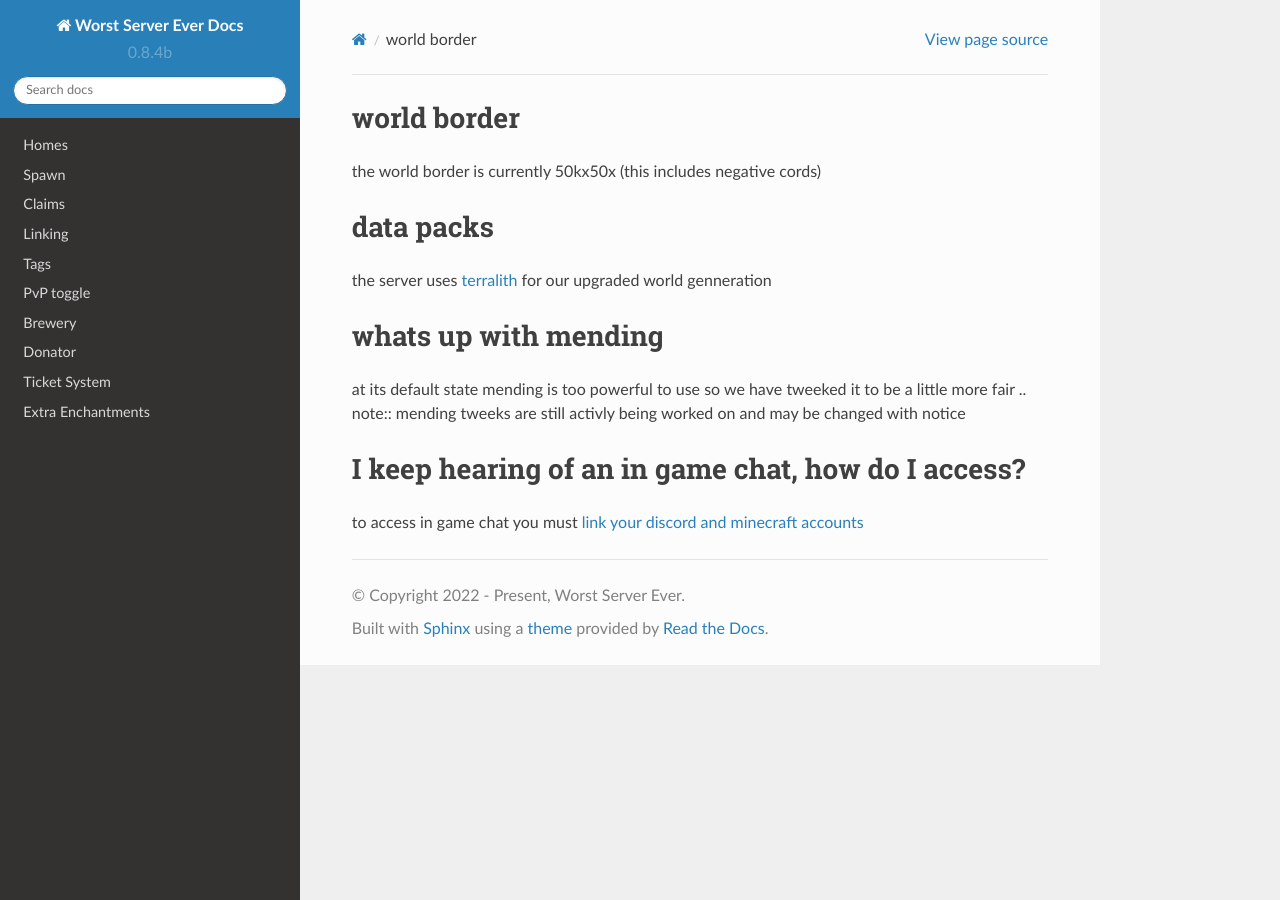
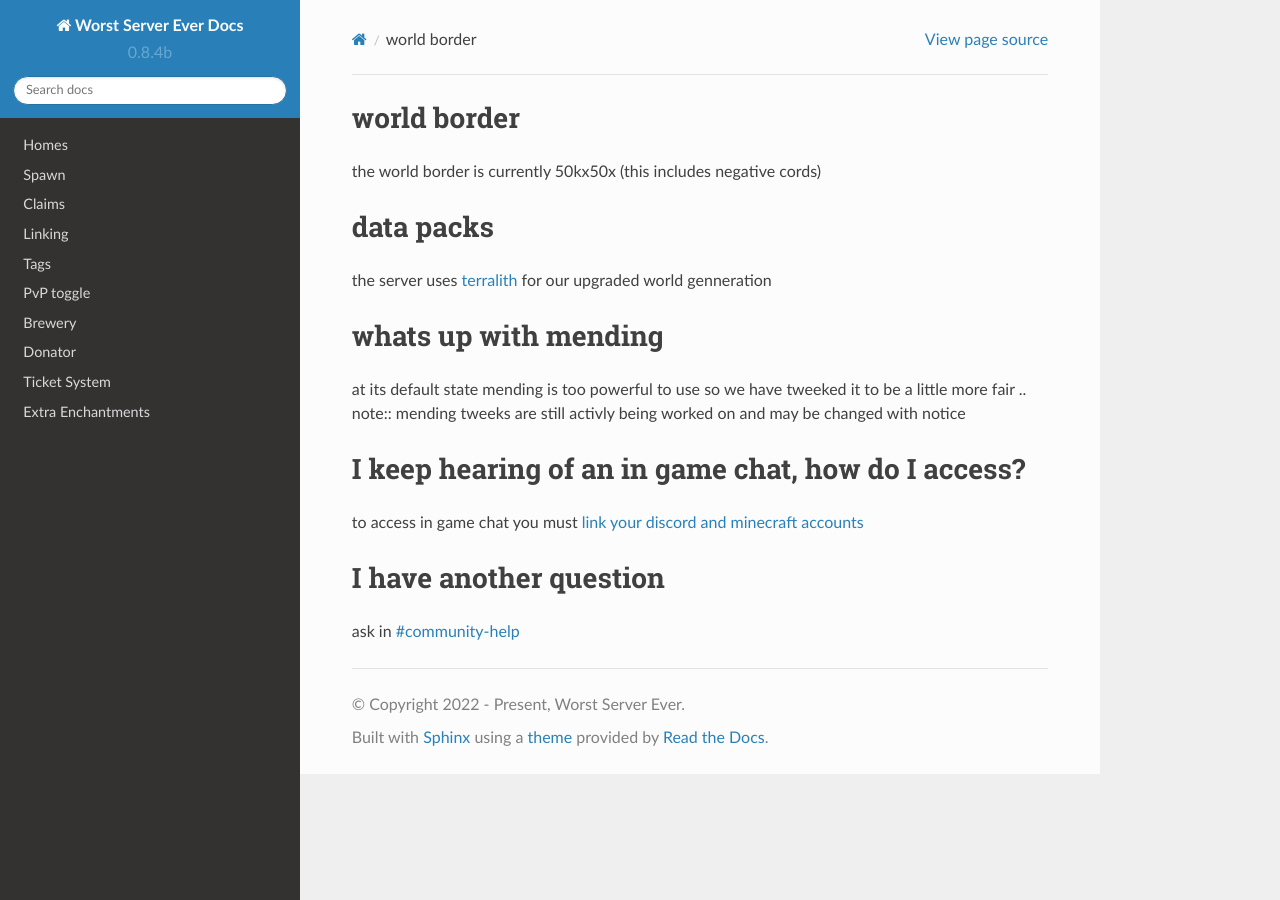
Before and after one commit to footdabmommy/wse, a Sphinx documentation site: the page built from docs/source/FAQ.rst, in a window 1280 px wide. Built offline with Sphinx 7.4.7 and the Read the Docs theme 2.0.0, drawn with Linux system fonts in a browser that asks for light colours.

Commit message:
Update FAQ.rst

```diff
--- a/docs/source/FAQ.rst
+++ b/docs/source/FAQ.rst
@@ -14,3 +14,7 @@ at its default state mending is too powerful to use so we have tweeked it to be
 I keep hearing of an in game chat, how do I access?
 ----
 to access in game chat you must `link your discord and minecraft accounts <https://docs.worstserverever.com/en/latest/linking.html#link-discord-and-minecraft-accounts>`_
+
+I have another question
+----
+ask in `#community-help <https://canary.discord.com/channels/776986519910875168/936561352003158036>`_
```
